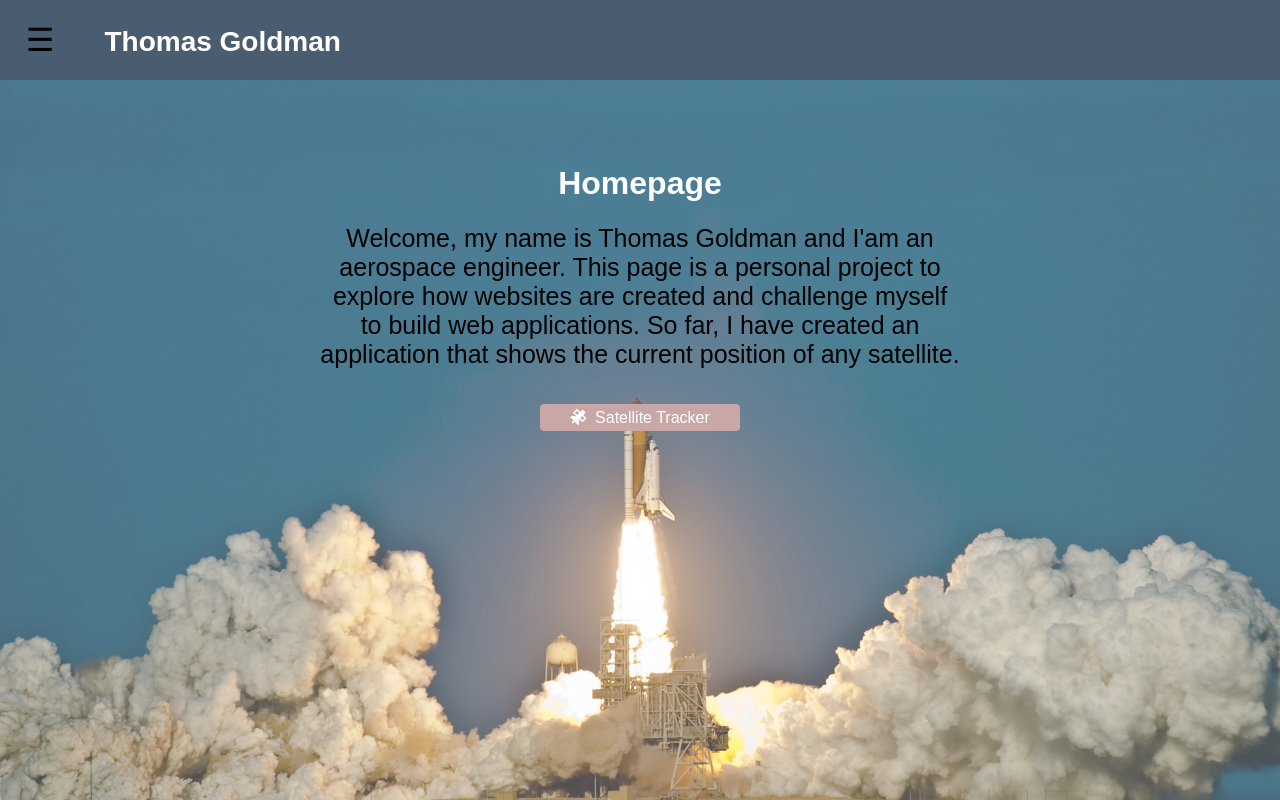
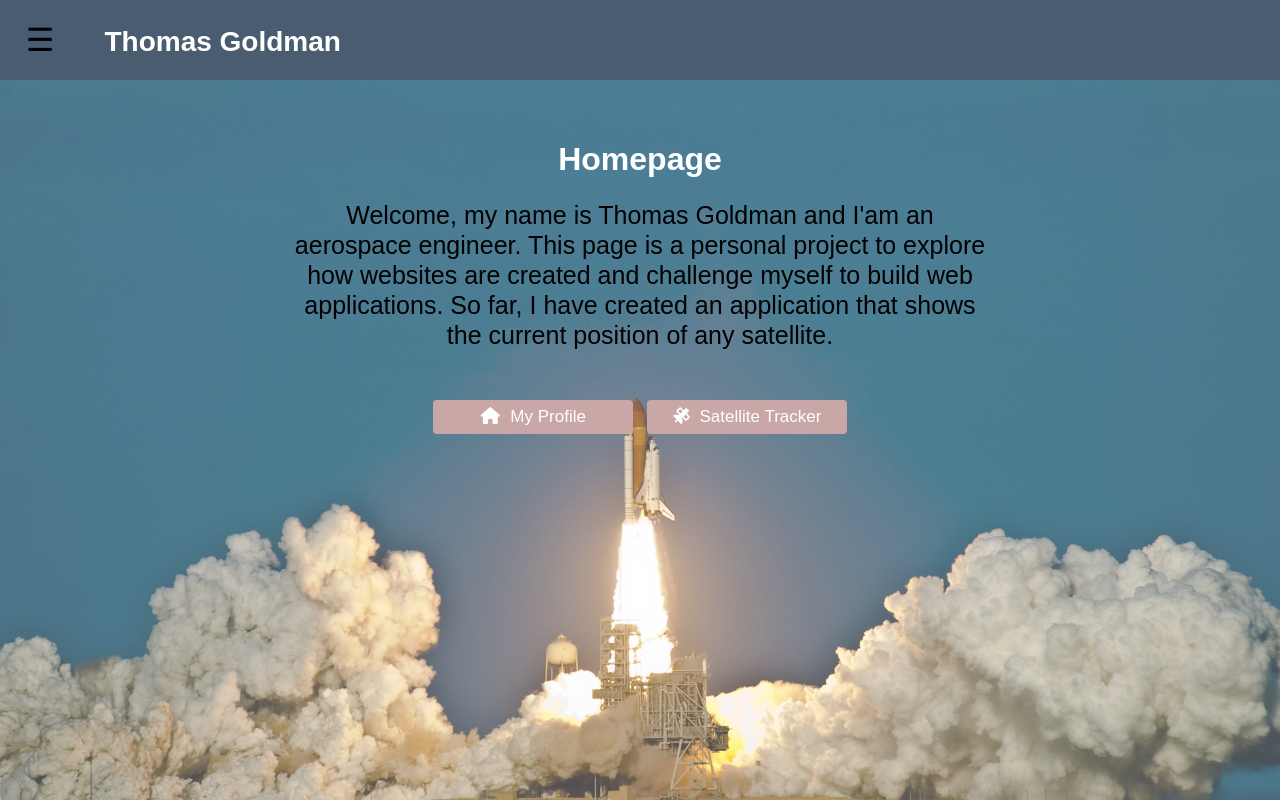
Before and after one commit to thomas7392/Olympus-Awakens, a Flask app: page / in a window 1280 px wide. Run offline with Flask 2, Linux system fonts and the light colour scheme; some libraries are stand-ins or nearby versions.

Commit message:
Improve navigation transitions, add profile under construction, add home page profile button

```diff
--- a/static/css/template.css
+++ b/static/css/template.css
@@ -2,6 +2,7 @@ body {
   font-family: 'Montserrat', sans-serif;
   min-height: 100%;
   margin: 0;
+  line-height: 1.2;
 }
 
 html {
@@ -165,16 +188,16 @@ Home specific
 ================================
 */
 div.home_content {
-  width: 50%;
-  margin-left: 25%;
-  margin-right: 25%;
-  margin-top: 5%;
+  width: 700px;
+  /* margin-left: 25%;
+  margin-right: 25%; */
+  margin-top: 3%;
   position:relative;
   text-align: center;
   color: black;
 }
 
-div.home_background{
+div.sts_background{
   position: relative;
   height: calc(100vh - 80px);
   width: 100%;
@@ -182,7 +205,7 @@ div.home_background{
   justify-content: center;
 }
 
-div.home_background::before {
+div.sts_background::before {
   content: "";
   background-image: url("/static/images/space-shuttle-launch-hd-1.jpg");  background-size: cover;
   background-position: bottom 80% center;
@@ -206,24 +229,40 @@ h1.home {
   color: white;
 }
 
-.home_button_to_satellite_tracker{
-  text-decoration: none;
-  color: white;
-  background-color: rgb(201, 167, 167);
+.btn-group button {
+  background-color: rgb(201, 167, 167); /* Green background */
+  color: white; /* White text */
+  cursor: pointer; /* Pointer/hand icon */
+  border-top-left-radius: 0.25rem;
+  border-top-right-radius: 0.25rem;
+  border-bottom-right-radius: 0.25rem;
+  border-bottom-left-radius: 0.25rem;
   border-top-color: transparent;
   border-right-color: transparent;
   border-bottom-color: transparent;
   border-left-color: transparent;
-  border-top-left-radius: 0.25rem;
-  border-top-right-radius: 0.25rem;
-  border-bottom-right-radius: 0.25rem;
-  border-bottom-left-radius: 0.25rem;
-  padding: 5px 30px;
+  width: 200px;
+  margin: 10px 5px;
+  padding: 5px 20px;
 }
 
-.home_button_to_satellite_tracker:hover{
-  color: black;
+/* Add a background color on hover */
+.btn-group button:hover {
+  background-color: #cf6565;
 }
+
+a.no_text_decoration{
+  text-decoration: none;
+}
+
+a.white_text{
+  color: white;
+}
+
+a.font_size_medium{
+  font-size: 17px;
+}
+
 
 /*
 ================================
--- a/templates/home.html
+++ b/templates/home.html
@@ -7,16 +7,21 @@
   <body>
       {% extends "template.html" %}
       {% block content %}
-      <div class="home_background">
+      <div class="sts_background">
         <div class="home_content">
         <h1 class="home"> Homepage </h1>
           <p class="home" > Welcome, my name is Thomas Goldman and I'am an aerospace engineer. This page is a personal project
           to explore how websites are created and challenge myself to build web applications. So far,
           I have created an application that shows the current position of any satellite.</p>
 
-        <a class="home_button_to_satellite_tracker" href="{{ url_for('satellite_tracker') }}"><i class='fas fa-satellite'></i>&nbsp;&nbsp;Satellite Tracker</a>
+        <div class = "btn-group">
+          <button>
+            <a class="no_text_decoration white_text font_size_medium" href="{{ url_for('profile') }}"><i class='fa fa-fw fa-home'></i>&nbsp;&nbsp;My Profile</a>
+          </button>
+          <button>
+            <a class="no_text_decoration white_text font_size_medium" href="{{ url_for('satellite_tracker') }}"><i class='fas fa-satellite'></i>&nbsp;&nbsp;Satellite Tracker</a>
+          </button>
         </div>
-      </div>
       {% endblock %}
   </body>
 </html>
--- a/templates/template.html
+++ b/templates/template.html
@@ -24,17 +24,27 @@
 
     <script>
     /* Set the width of the side navigation to 250px and the left margin of the page content to 250px */
+      var open = false;
+
       function openNav() {
         var width = (window.innerWidth > 0) ? window.innerWidth : screen.width;
 
-        if (width > 700){
-          document.getElementById("mySidebar").style.width = "200px";
-          // document.getElementById("myHeader").style.marginLeft = "200px";
-          // document.getElementById("main_content_body").style.marginLeft = "200px";
+        if (document.getElementById("mySidebar").style.width == "200px"){
+          closeNav();
         }
-        else {document.getElementById("mySidebar").style.width = "200px";
-              document.getElementById("myHeader").style.marginLeft = "200px";
-              document.getElementById("move_content_for_nav").style.marginLeft = "200px";}
+        else{
+          if (width > 700){
+            document.getElementById("mySidebar").style.width = "200px";
+            document.getElementById("myHeader").style.marginLeft = "200px";
+            document.getElementById("myHeader").style.width = "calc(100vw - 200px)";
+            document.getElementById("move_content_for_nav").style.marginLeft = "200px"
+            document.getElementById("move_content_for_nav").style.width = "calc(100vw - 200px)";
+          }
+          else {document.getElementById("mySidebar").style.width = "200px";
+                document.getElementById("myHeader").style.marginLeft = "200px";
+                document.getElementById("move_content_for_nav").style.marginLeft = "200px";}
+          var open = true;
+        }
       }
 
       /* Set the width of the side navigation to 0 and the left margin of the page content to 0 */
@@ -43,6 +53,8 @@
         document.getElementById("mySidebar").style.width = "0px";
         document.getElementById("myHeader").style.marginLeft = "0px";
         document.getElementById("move_content_for_nav").style.marginLeft = "0px"
+        document.getElementById("move_content_for_nav").style.width = "100%";
+        document.getElementById("myHeader").style.width = "100%";
       }
   </script>
   </head>
@@ -59,7 +71,7 @@
 
       <div class = "header" id="myHeader">
         <button class="open_nav" onclick="openNav()">&#9776;</i></button>
-        <a href="{{ url_for('home') }}" class = "logo"> Thomas Goldman </a>
+          <a href="{{ url_for('home') }}" id="myHeaderLogo" class = "logo"> Thomas Goldman </a>
       </div>
 
       <div class="move_content_for_nav" id = "move_content_for_nav">
```
Also changed, not shown: other parts of static/css/template.css (+27 -5 lines), templates/profile.html (+5 -3 lines).
